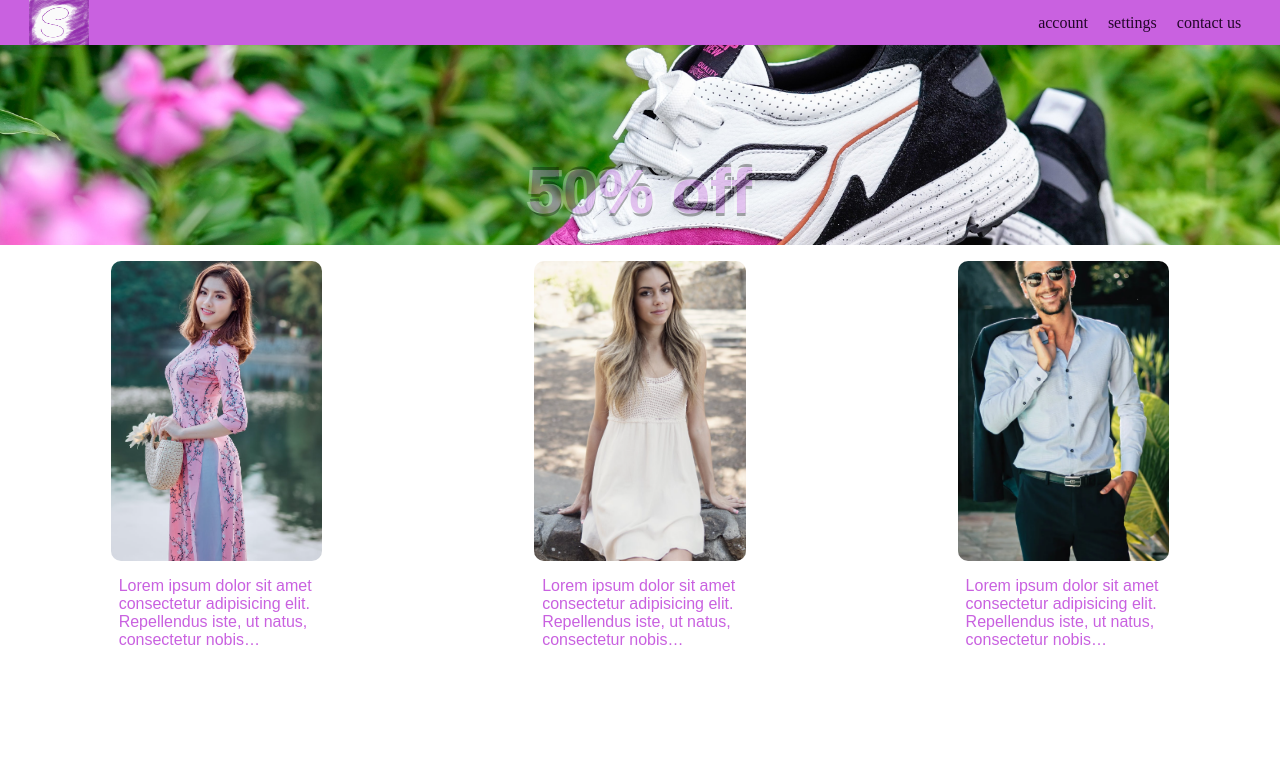
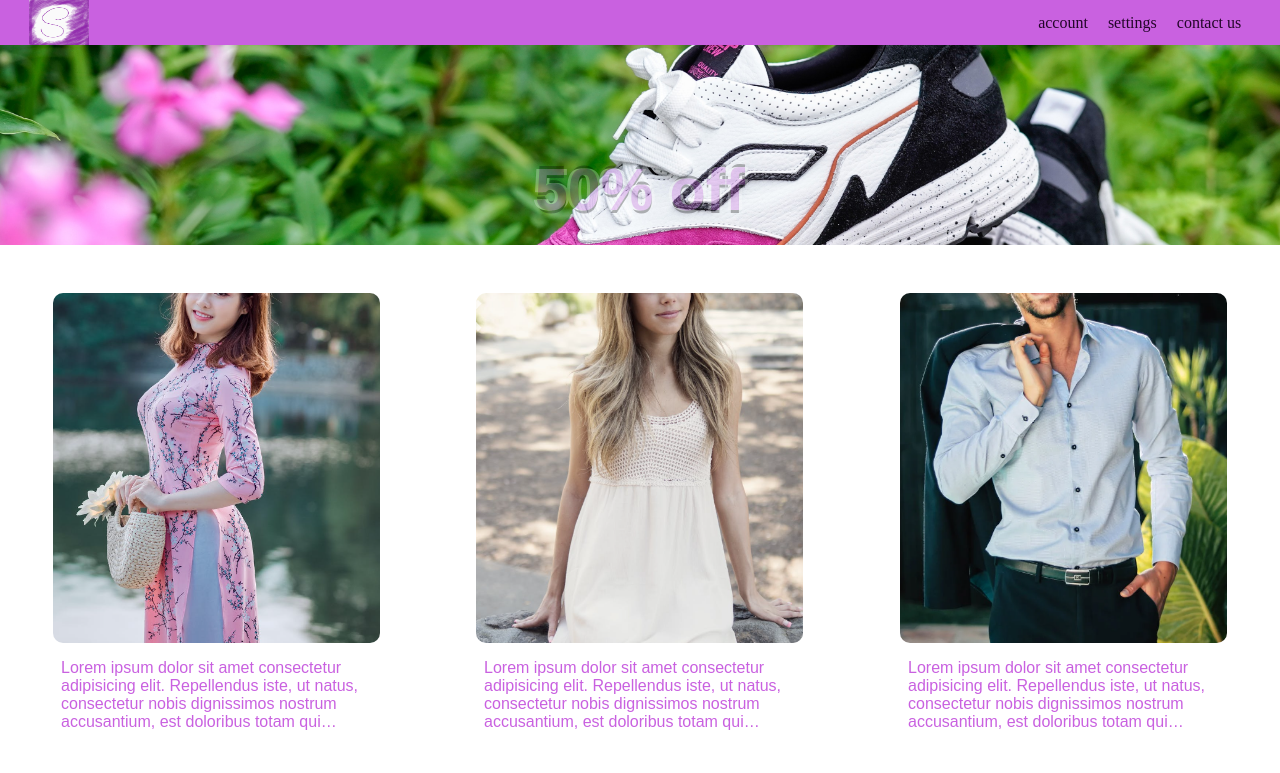
Before and after one commit to spasovags/Vidapp, a Next.js app: page / in a window 1280 px wide. Shown: the top 773 px of the page. Built offline with nearby package versions, Linux system fonts and the light colour scheme; a web font is replaced by a local one.

Commit message:
anim added

```diff
--- a/components/Card.js
+++ b/components/Card.js
@@ -5,14 +5,7 @@ import { useInView } from 'react-intersection-observer';
 
 const Card = (props) => {
   const post = props.value;
-  const leftAnim = "leftAnim";
-  const rightAnim = "rightAnim";
-  let anim = props.indexAnim%2==0?leftAnim:rightAnim;
-
-  const leftPhoto = "leftPhoto";
-  const rightPhoto = "rightPhoto";
-
-  let photoPosition = props.indexAnim%2==0?leftPhoto:rightPhoto;
+  const cardAnim = "cardAnim";
 
   const basePath = '/images'
   const { ref: cardRef, inView: IsCardsVisible } = useInView({triggerOnce: true, threshold:0.2});
@@ -20,8 +13,7 @@ const Card = (props) => {
   return (
       <div
       className={`${styles["card"]}
-      ${IsCardsVisible ? `${styles[`${anim}`]}` : ""}
-      ${styles[`${photoPosition}`]}`}
+      ${IsCardsVisible ? `${styles[`${cardAnim}`]}` : ""}`}
       ref={cardRef} >
         <div className={`${styles["photoCont"]}`} >
           <div className={`${styles["photoCard"]}`} >
--- a/styles/Card.module.css
+++ b/styles/Card.module.css
@@ -1,10 +1,12 @@
 @import url('https://fonts.googleapis.com/css2?family=Stick+No+Bills:wght@500&display=swap');
 
 .card {
+    opacity: 0;
+    transform: scale(0.1);
     border-radius: 10px;
     background-color: white;
     opacity: 0;
-    margin:  1em 2em 1em;
+    margin:  1em;
     display: flex;
     flex-direction: column;
     align-items: center;
@@ -18,11 +20,11 @@
 }
 .text-card p{
   display: -webkit-box;
-    max-width: 200px;
     -webkit-line-clamp: 4;
     -webkit-box-orient: vertical;
     overflow: hidden;
-
+    margin-top: 1em;
+    margin-bottom: 0px;
 }
 .photoCont{
   width: 100%;
@@ -38,46 +40,31 @@
   border-radius: 10px;
 
 }
-.leftAnim{
+.cardAnim{
   opacity: 1;
-  transform: translateX(-100%);
-  animation-name: slideLeft;
+  animation-name: cardAnims;
   animation-duration: 2s;
   animation-fill-mode: forwards;
 }
-@keyframes slideLeft{
+@keyframes cardAnims{
   from {
-    transform: translateX(-100%);
+    opacity: 0;
+    transform: scale(0.1);
   }
 
   to {
-    transform: translateX(0%);
-  }
+    opacity: 1;
+    transform: scale(1);
+    }
 }
-.rightAnim{
-  opacity: 1;
-  transform: translateX(100%);
-  animation-name: slideRight;
-  animation-duration: 2s;
-  animation-fill-mode: forwards;
-}
-@keyframes slideRight{
-  from {
-    transform: translateX(100%);
-  }
 
-  to {
-    transform: translateX(0%);
-  }
-}
 /*media queries*/
 @media (min-width: 600px) {
   .card{
-    height: 450px;
-    margin-bottom: 3em;
+    margin: 3em;
   }
   .photoCard{
-   height: 300px;
+   height: 250px;
   }
   .photoCont{
     flex: 1;
@@ -88,7 +75,9 @@
 }
 @media (min-width: 1000px) {
   .card{
-   width: 50%;
-   margin: 1em auto 3em auto;
+   grid-template-columns: repeat(4, 1fr);
+  }
+  .photoCard{
+    height: 350px;
   }
 }
```
